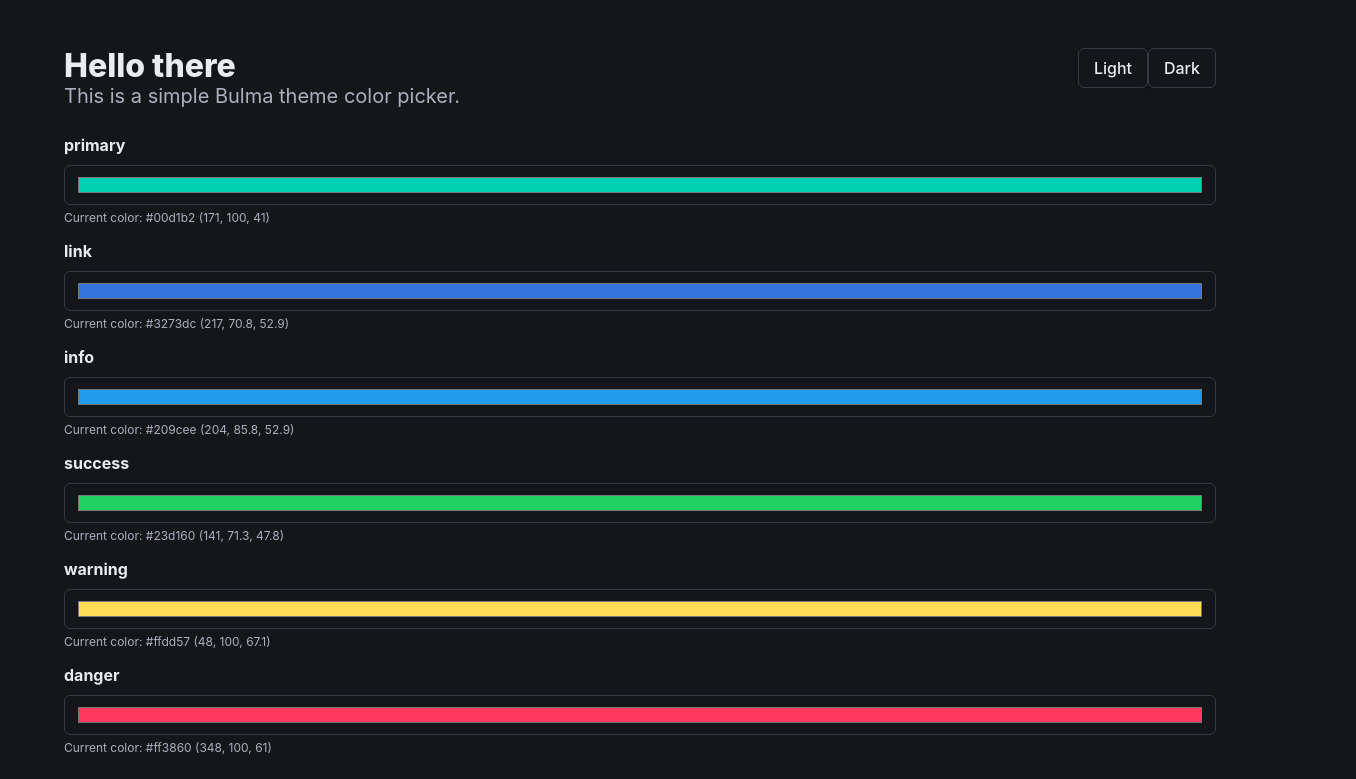
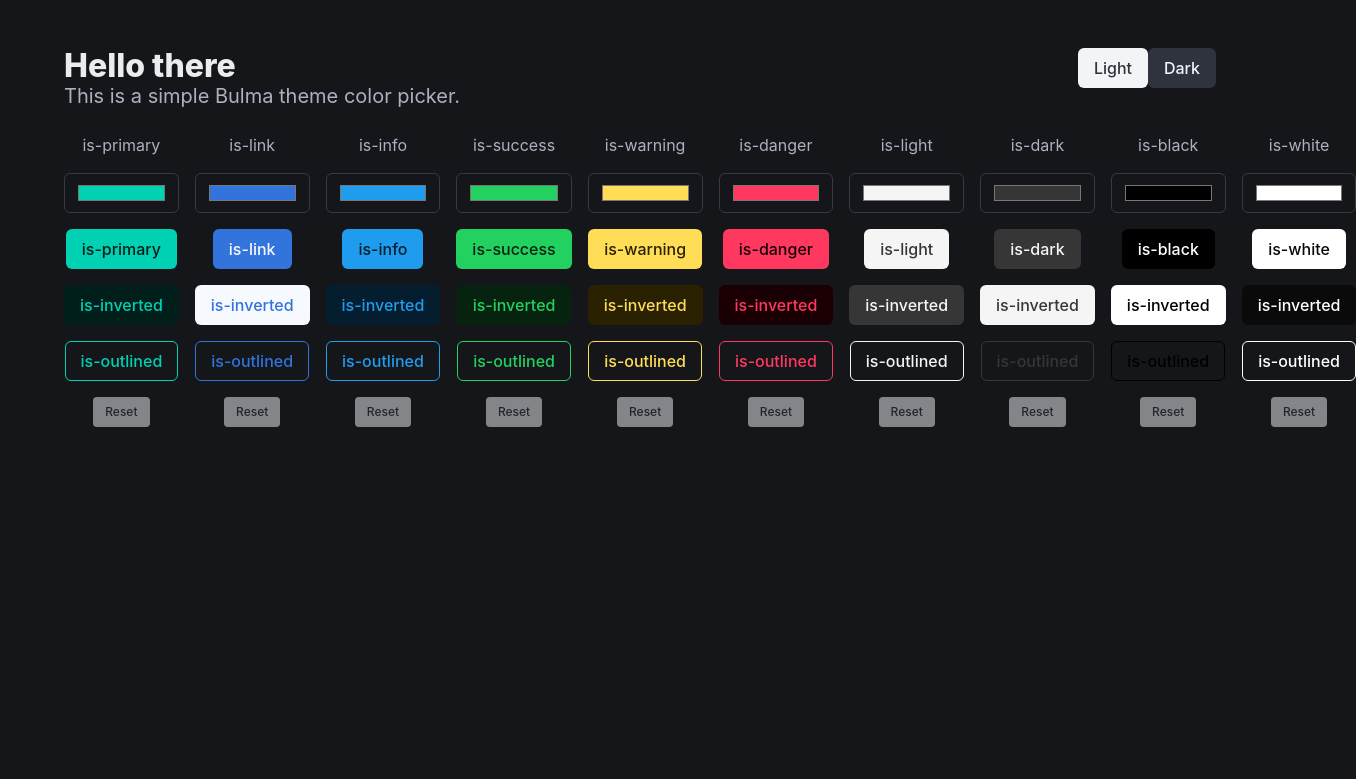
Before and after one commit to mobzystems/bulma-theme-color-picker, a React (Vite) app: page / in a window 1280 px wide. Shown: the top 779 px of the page, 1356 px wide, since content can reach past the window. Built offline with nearby package versions, Linux system fonts and the light colour scheme.

Commit message:
Grid layout

```diff
--- a/src/App.tsx
+++ b/src/App.tsx
@@ -1,6 +1,6 @@
-import { useEffect, useState } from 'react'
+import { Fragment, useEffect, useState } from 'react'
 
-type BulmaType = 'primary' | 'link' | 'info' | 'success' | 'warning' | 'danger';
+type BulmaType = 'primary' | 'link' | 'info' | 'success' | 'warning' | 'danger' | 'light' | 'dark' | 'black' | 'white';
 // const bulmaTypes: string[] = ['primary', 'link', 'info', 'success', 'warning', 'danger'];
 
 function convertRgbToHsl(r: number, g: number, b: number): { h: number, s: number, l: number } {
@@ -54,19 +54,22 @@ function addStyle(style: any, type: BulmaType, color: string): any {
   style[`--bulma-${type}-l`] = hsl.l.toString() + '%';
 }
 
-function createInitialStyleMap(): Map<BulmaType, string> {
-  return new Map<BulmaType, string>([
+const defaultStyleMap = new Map<BulmaType, string>([
     ['primary', '#00d1b2'],
     ['link', '#3273dc'],
     ['info', '#209cee'],
     ['success', '#23d160'],
     ['warning', '#ffdd57'],
-    ['danger', '#ff3860']
-  ]);
-}
+    ['danger', '#ff3860'],
+    ['light', '#f5f5f5'],
+    ['dark', '#363636'],
+    ['black', '#000000'],
+    ['white', '#ffffff']
+]);
+
 export default function App() {
   const [mainTheme, setMainTheme] = useState<'light' | 'dark'>('dark');
-  const [styleMap, setStyleMap] = useState<Map<BulmaType, string>>(createInitialStyleMap());
+  const [styleMap, setStyleMap] = useState<Map<BulmaType, string>>(defaultStyleMap);
 
   function updateColor(type: BulmaType, color: string) {
     let newMap = new Map(styleMap);
@@ -81,67 +84,48 @@ export default function App() {
       <div className="block container">
         <h1 className="title">
           Hello there
-          <button className="button is-pulled-right" onClick={() => setMainTheme('dark')}>Dark</button>
-          <button className="button is-pulled-right" onClick={() => setMainTheme('light')}>Light</button>
+          <button className="button is-pulled-right is-dark" onClick={() => setMainTheme('dark')}>Dark</button>
+          <button className="button is-pulled-right is-light" onClick={() => setMainTheme('light')}>Light</button>
         </h1>
         <p className="subtitle">This is a simple Bulma theme color picker.</p>
       </div>
-      <div className="block container">
+      <div className="block container typegrid">
+        {Array.from(styleMap).map(([type, _color]) => <div key={type}>
+          is-{type}
+        </div>)}
         {Array.from(styleMap).map(([type, color]) =>
           <ColorPicker key={type} type={type} color={color} onchange={newColor => updateColor(type, newColor)} />
         )}
+        <Sample styles={styleMap} />
+        {Array.from(styleMap).map(([type, color]) => <div key={type}>
+          <button className="button is-light is-small" disabled={defaultStyleMap.get(type)! === color} onClick={() => updateColor(type, defaultStyleMap.get(type)!)}>Reset</button>
+        </div>)}
       </div>
-      <Sample styles={styleMap} />
-      {/* <Sample styles={styleMap} theme="dark" /> */}
     </div>
   </>;
 }
 
 function ColorPicker(props: { type: BulmaType, color: string, onchange: (color: string) => void }) {
-
-  const [color, setColor] = useState(props.color);
-
-  const hsl = convertRgbToHsl(
-    parseInt(color.slice(1, 3), 16),
-    parseInt(color.slice(3, 5), 16),
-    parseInt(color.slice(5, 7), 16)
-  );
-
-  return (
-    <div className="field">
-      <label className="label"><b>{props.type}</b></label>
-      <div className="control">
-        <input type="color" value={color} onChange={(e) => { setColor(e.target.value); props.onchange(e.target.value); }} className="input" />
-      </div>
-      <p className="help">Current color: {color} ({hsl.h}, {hsl.s}, {hsl.l})</p>
-    </div>
-  );
+  return <input type="color" value={props.color} onChange={(e) => props.onchange(e.target.value)} className="input" />;
 }
 
-function Sample(props: { styles: Map<BulmaType, string> /*, theme: 'light' | 'dark' */ }) {
+function Sample(props: { styles: Map<BulmaType, string>}) {
   let style: React.CSSProperties = {};
   for (const [type, color] of props.styles) {
     addStyle(style, type, color);
   }
 
-  // theme-${props.theme}`} data-theme={props.theme}
-
   return (
-    <div className={`content`}>
-      <div className="block container" style={style}>
-        {Array.from(props.styles).map(([type, color]) => <div>
-          <button key={type} className={`button is-${type}`} title={`${type}: ${color}`}>{type}</button>
-          <button key={`${type}-inverted`} className={`button is-${type} is-inverted`} title={`${type}: ${color}`}>{type} inverted</button>
-          <button key={`${type}-outlined`} className={`button is-${type} is-outlined`} title={`${type}: ${color}`}>{type} outlined</button>
-        </div>)}
-        <div>
-          <button className="button">Normal</button>
-          <button className="button is-light">Light</button>
-          <button className="button is-dark">Dark</button>
-          <button className="button is-black">Black</button>
-          <button className="button is-white">White</button>
-        </div>
-      </div>
+    <div className="sample" style={style}>
+      {Array.from(props.styles).map(([type, color]) =>
+        <button key={type} className={`button is-${type}`} title={`${type}: ${color}`}>is-{type}</button>
+      )}
+      {Array.from(props.styles).map(([type, color]) => <div key={type}>
+        <button key={`${type}-inverted`} className={`button is-${type} is-inverted`} title={`${type}: ${color}`}>is-inverted</button>
+      </div>)}
+      {Array.from(props.styles).map(([type, color]) => <div key={type}>
+        <button key={`${type}-outlined`} className={`button is-${type} is-outlined`} title={`${type}: ${color}`}>is-outlined</button>
+      </div>)}
     </div>
   );
 }
--- a/src/index.css
+++ b/src/index.css
@@ -1 +1,16 @@
 @import url('https://cdn.jsdelivr.net/npm/bulma@1.0.4/css/bulma.min.css');
+
+.typegrid {
+  display: grid;
+  grid-template-columns: repeat(10, 1fr);
+  gap: 1rem;
+  justify-items: center;
+}
+
+.sample {
+  display: grid;
+  grid-column: 1 / -1;
+  grid-template-columns: subgrid;
+  gap: inherit;
+  justify-items: inherit;
+}
```
